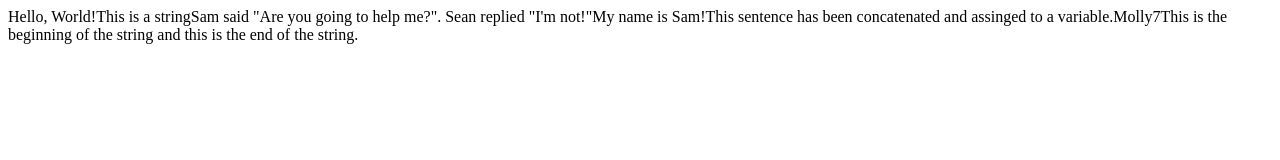
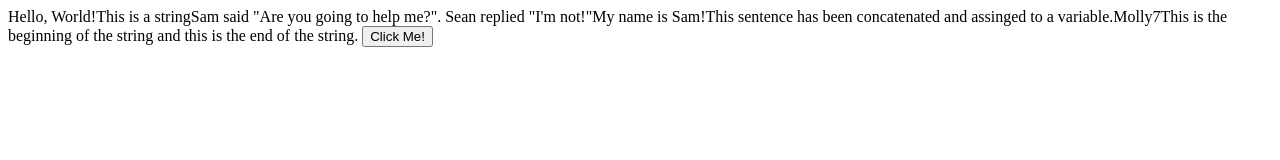
Before and after one commit to SamComerford93/JavaScript-Projects, a plain HTML site: page Basic JavaScript Projects/Project1_expressions_alert/index.html in a window 1280 px wide. Drawn offline with Linux system fonts and the light colour scheme.

Commit message:
Added a button with JS event

```diff
--- a/Basic JavaScript Projects/Project1_expressions_alert/index.html
+++ b/Basic JavaScript Projects/Project1_expressions_alert/index.html
@@ -7,6 +7,6 @@
         <script src="JS/main.js"></script>
     </head>
     <body>
-
+        <button onclick="alert('Hello')">Click Me!</button>
     </body>
 </html>
```
